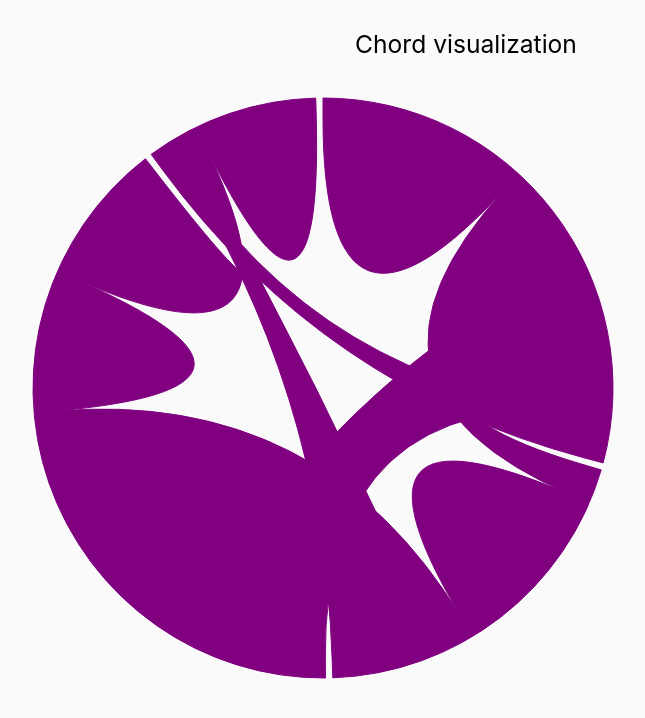
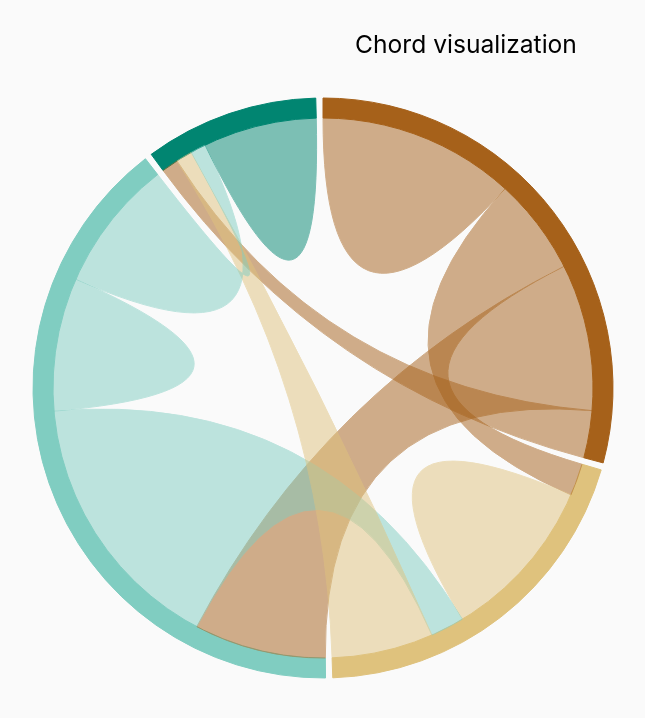
Before and after one commit to rgarcia11/ChordViz, a plain HTML site: page index.html in a window 1280 px wide. Shown: the whole page, without its empty margins (174-819 px from the left). Drawn offline with nearby package versions, Linux system fonts and the light colour scheme.

Commit message:
Colour scale

```diff
--- a/index.html
+++ b/index.html
@@ -9,10 +9,8 @@
     <link href="https://fonts.googleapis.com/icon?family=Material+Icons" rel="stylesheet">
 </head>
 <body class="grey lighten-5">
-    <div class="section">
-        <div class="container">
+    <div class="container section">
             <h5 class="black-text center">Chord visualization</h5>
-        </div>
     </div>
     <div class="container">
         <div class="canvas"></div>
--- a/index.js
+++ b/index.js
@@ -19,31 +19,46 @@ const arc = d3.arc()
 const ribbon = d3.ribbon()
     .radius(dims.innerRadius);
 
+const colour = d3.scaleOrdinal([
+    '#a6611a',
+    '#dfc27d',
+    '#80cdc1',
+    '#018571'
+]);
+
 const update = data => {
-    // Update scales
 
     // Link data
     const chordData = chord(data);
     const chordGroupData = chordData.groups;
+
     const ribbons = graph.selectAll('.ribbon').data(chordData);
     const arcs = graph.selectAll('.arc').data(chordGroupData);
 
+    // Update scales
+    colour.domain(chordGroupData.map(chordGroupMember => chordGroupMember.index));
+
     // Exit selection
+    ribbons.exit().remove();
+    arcs.exit().remove();
 
     // Current selection
+    ribbons.remove();
+    arcs.remove();
 
     // Enter selection
     arcs.enter()
         .append('path')
-            .attr('fill', 'purple')
-            .attr('stroke', 'purple')
+            .attr('fill', d => colour(d.index))
+            .attr('stroke', d => colour(d.index))
             .attr('class', 'arc')
             .attr('d', arc);
 
     ribbons.enter()
         .append('path')
-            .attr('fill', 'purple')
-            .attr('stroke', 'purple')
+            .attr('fill', d => colour(d.source.index))
+            .attr('stroke', d => colour(d.source.index))
+            .style('opacity', 0.5)
             .attr('class', 'ribbon')
             .attr('d', ribbon);
 
```
